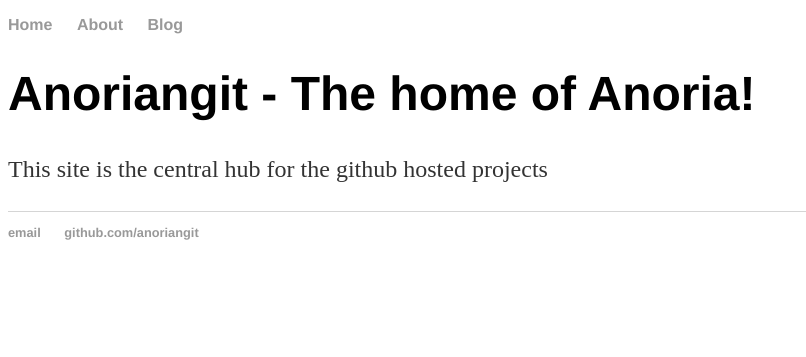
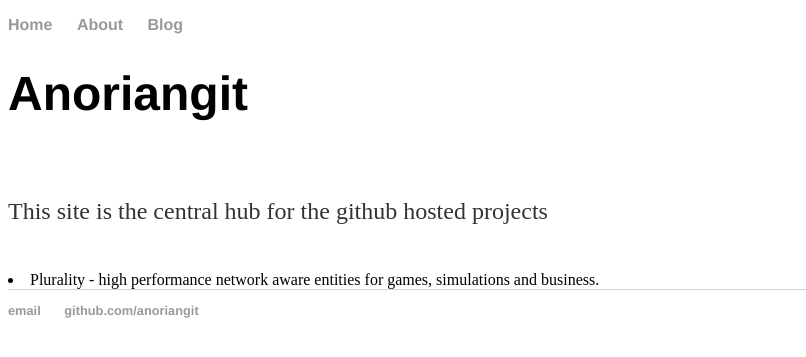
Before and after one commit to anoriangit/anoriangit.github.io, a Jekyll site: the page built from index.html, in a window 1280 px wide. Shown: the top 357 px of the page, without its empty margins (0-806 px from the left). Built offline with Jekyll 4.4.1, drawn with Linux system fonts in a browser that asks for light colours.

Commit message:
Update index.html

```diff
--- a/index.html
+++ b/index.html
@@ -3,6 +3,9 @@ layout: default
 title: Anoriangit - The home of Anoria
 ---
 <div class="blurb">
-	<h1>Anoriangit - The home of Anoria!</h1>
+	<h1>Anoriangit</h1>
+	<br>
 	<p>This site is the central hub for the github hosted projects</p>
+	<br>
+	<li>Plurality - high performance network aware entities for games, simulations and business. </li>
 </div><!-- /.blurb -->
```
